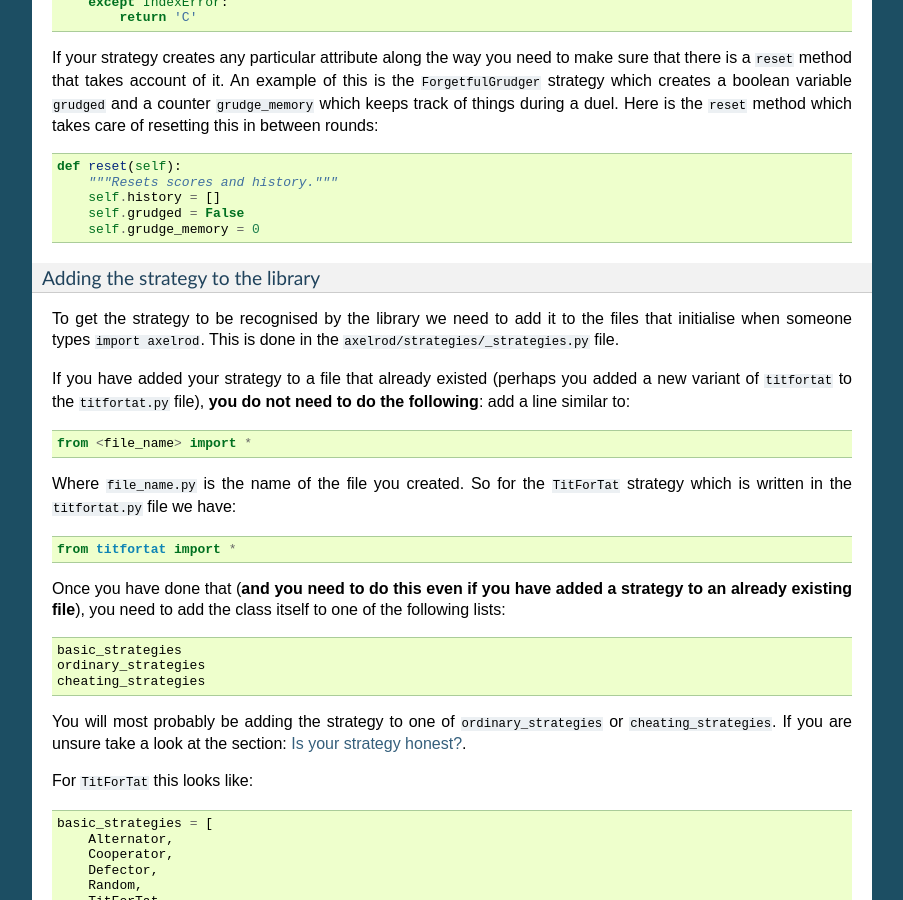
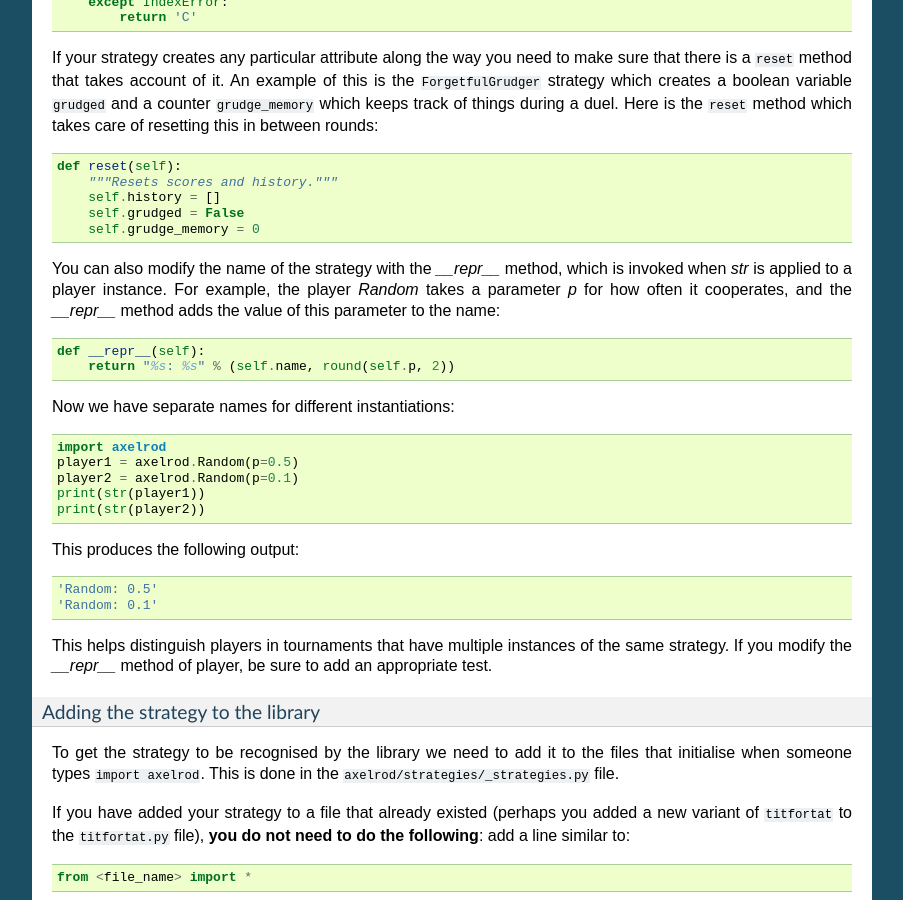
Before and after one commit to Axelrod-Python/Axelrod, a Sphinx documentation site: the page built from docs/contributing.rst, in a window 1280 px wide and 900 px high, scrolled down 2005 px. Shown: the whole window, without its empty margins (198-1101 px from the left). Built offline with Sphinx 7.4.7, drawn with Linux system fonts in a browser that asks for light colours.

Commit message:
Add something about _repr_ to the docs

```diff
--- a/docs/contributing.rst
+++ b/docs/contributing.rst
@@ -113,6 +113,33 @@ Here is the :code:`reset` method which takes care of resetting this in between r
         self.history = []
         self.grudged = False
         self.grudge_memory = 0
+
+
+You can also modify the name of the strategy with the `__repr__` method, which is invoked
+when `str` is applied to a player instance. For example, the player `Random` takes a
+parameter `p` for how often it cooperates, and the `__repr__` method adds the value
+of this parameter to the name::
+
+    def __repr__(self):
+        return "%s: %s" % (self.name, round(self.p, 2))
+
+Now we have separate names for different instantiations::
+
+    import axelrod
+    player1 = axelrod.Random(p=0.5)
+    player2 = axelrod.Random(p=0.1)
+    print(str(player1))
+    print(str(player2))
+
+This produces the following output::
+
+    'Random: 0.5'
+    'Random: 0.1'
+
+This helps distinguish players in tournaments that have multiple instances of the
+same strategy. If you modify the `__repr__` method of player, be sure to add an
+appropriate test.
+
 
 Adding the strategy to the library
 ''''''''''''''''''''''''''''''''''
```
